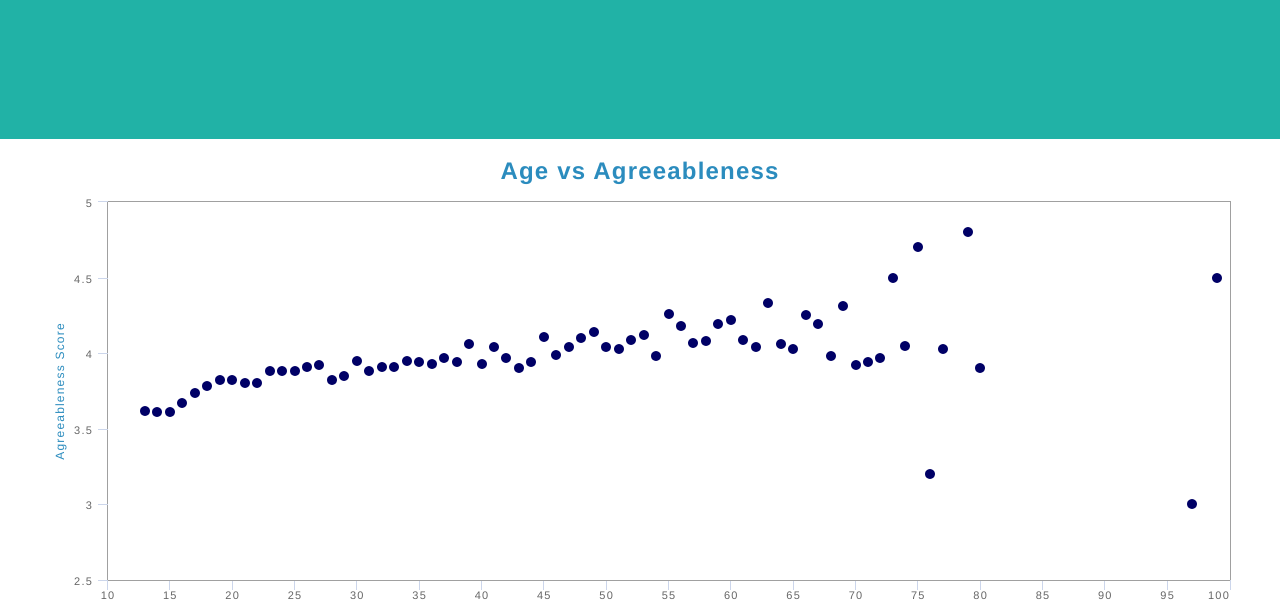
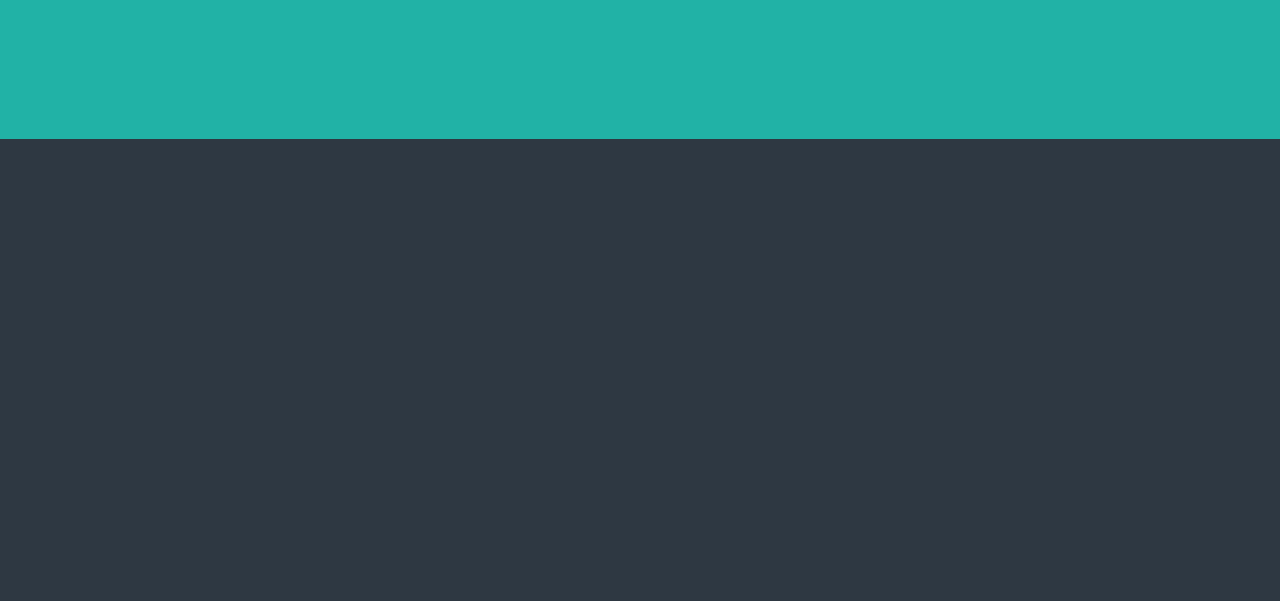
Before and after one commit to leonardzou/personalities-informatics, a plain HTML site: page generic.html in a window 1280 px wide. Shown: the part 209-810 px from the top of the page. Drawn offline with nearby package versions, Linux system fonts and the light colour scheme.

Commit message:
uncomment jquery script
trying to fix highcharts not appearing on insights page

```diff
--- a/generic.html
+++ b/generic.html
@@ -138,7 +138,7 @@ Since these people have seen differing ways of life that can coexist, mixed race
             </div>
 
         <!-- Scripts -->
-            <!--<script src="assets/js/jquery.min.js"></script>-->
+            <script src="assets/js/jquery.min.js"></script>
             <script src="assets/js/jquery.scrollex.min.js"></script>
             <script src="assets/js/jquery.scrolly.min.js"></script>
             <script src="assets/js/skel.min.js"></script>
```
